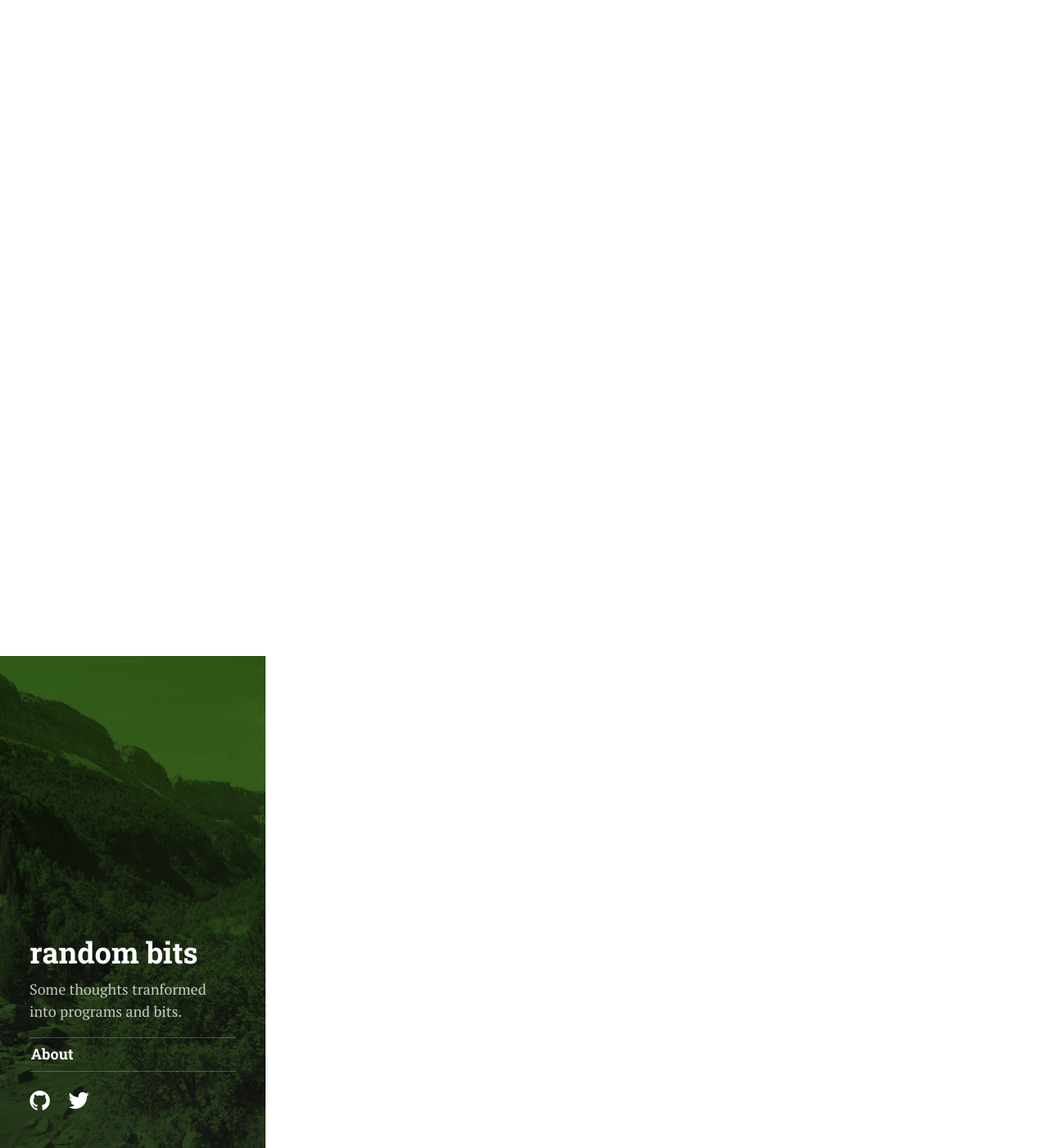
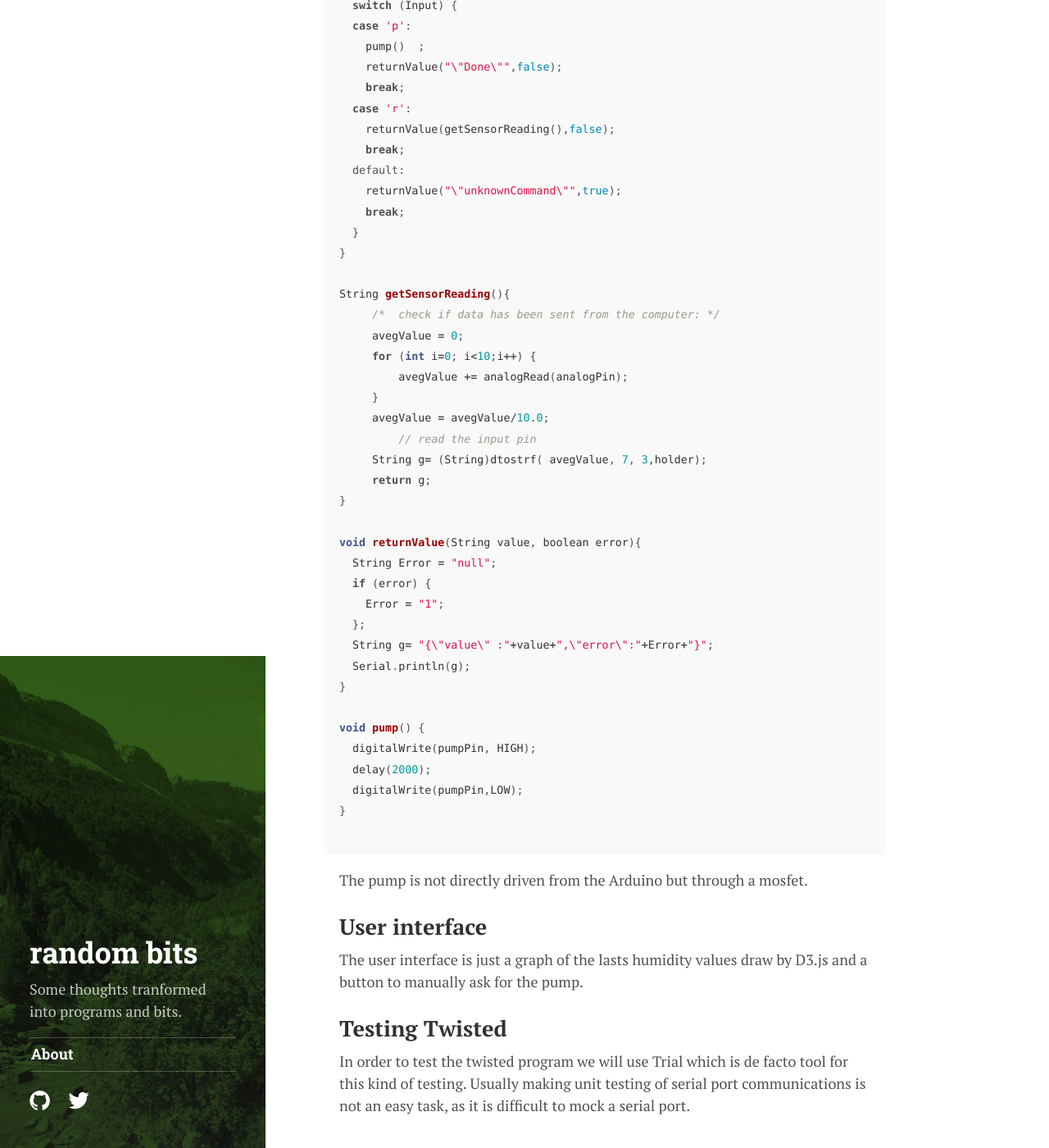
Before and after one commit to rulonder/rulonder.github.io, a Jekyll site: the page built from _posts/2014-08-04-twisted-gardener.md, in a window 1280 px wide and 1400 px high, scrolled down 2071 px. Shown: the whole window at 82% size. Built offline with Jekyll 4.4.1, drawn with Linux system fonts in a browser that asks for light colours; nearby versions of some CDN libraries; some web fonts are replaced; some of the changed text lies outside the part shown.

Commit message:
updated posts

```diff
--- a/_posts/2014-08-04-twisted-gardener.md
+++ b/_posts/2014-08-04-twisted-gardener.md
@@ -17,3 +17,93 @@ The initial plan was to have a server providing the soil humidity data though in
 As a big fan of python I decided to use it for this development, as I need both serial communications and an http server, twisted was a nice framework , providing asynchronous capabilities. The downside is that I would need to stick with python 2.7. Another good point it is that twisted is easy to test and provides dedicated tools for this matter, although this can be seen as a drawback as it is increases your dependencies, increasing the complexity of the tests.
 
 As a big fan of python as I might be I however consider that for GUIs the most versatile solution is to use HTML & Javascript as it provides a multiplatform compatibility out of the box and a wide range of libraries and framework so you can easily customize the GUI with great freedom. Therefore I decided to use D3js in order to represent the data collected by the humidity sensors, this is a great library that offers great flexibility to visualize your data but on the other hand it is not as simple to use as other more limited solutions.
+
+You can find the code in the following repo: [Gardener](https://github.com/rulonder/Gardener)
+
+## Arduino
+
+An Arduino will be in charge of interfacing between the server and the sensors and pump. The code is very simple, it just reads the serial port to see if a valid command have been recieved, either pupmping some water or reading the soil humidity.
+
+~~~ c
+/* Simple Serial ECHO script : Written by ScottC 03/07/2012 */
+#include<stdlib.h>
+/* Use a variable called byteRead to temporarily store
+   the data coming from the computer */
+byte byteRead;
+int analogPin = 0;
+int readVal = 0;
+int pumpPin = 2;
+float avegValue = 0.0;
+char holder[7];
+
+void setup() {
+// Turn the Serial Protocol ON
+  Serial.begin(9600);
+  pinMode(pumpPin,OUTPUT);
+}
+
+void loop() {
+
+  if (Serial.available()) {
+    /* read the most recent byte */
+    byteRead = Serial.read();
+    /*ECHO the value that was read, back to the serial port. */
+    processInput((char)byteRead);
+  }
+}
+
+void processInput(char Input) {
+
+  // do something different depending on the
+  switch (Input) {
+  case 'p':
+    pump()  ;
+    returnValue("\"Done\"",false);
+    break;
+  case 'r':
+    returnValue(getSensorReading(),false);
+    break;
+  default:
+    returnValue("\"unknownCommand\"",true);
+    break;
+  }
+}
+
+String getSensorReading(){
+     /*  check if data has been sent from the computer: */
+     avegValue = 0;
+     for (int i=0; i<10;i++) {
+         avegValue += analogRead(analogPin);
+     }
+     avegValue = avegValue/10.0;
+         // read the input pin
+     String g= (String)dtostrf( avegValue, 7, 3,holder);
+     return g;
+}
+
+void returnValue(String value, boolean error){
+  String Error = "null";
+  if (error) {
+    Error = "1";
+  };
+  String g= "{\"value\" :"+value+",\"error\":"+Error+"}";
+  Serial.println(g);
+}
+
+void pump() {
+  digitalWrite(pumpPin, HIGH);
+  delay(2000);
+  digitalWrite(pumpPin,LOW);
+}
+
+~~~
+
+The pump is not directly driven from the Arduino but through a mosfet.
+
+## User interface
+
+The user interface is just a graph of the lasts humidity values draw by D3.js and a button to manually ask for the pump.
+
+## Testing Twisted
+
+In order to test the twisted program we will use Trial which is de facto tool for this kind of testing. Usually making unit testing of serial port communications is not an easy task, as it is difficult to mock a serial port.
```
Also changed, not shown: _posts/2014-06-10-surface-shader.md (+4 -4 lines), _posts/2016-05-04-fortran-debug-in-visual-studio-code.md (added, +114 -0 lines), _posts/2016-06-15-fortran-debug-with-docker.md (added, +62 -0 lines), public/img/fortran/fortran_vs_debug.png (added).
